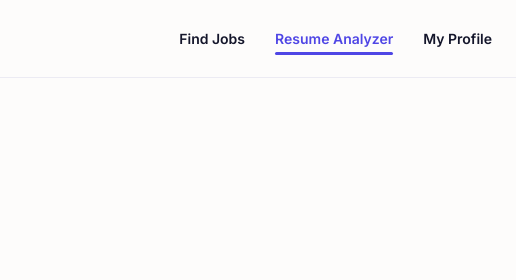
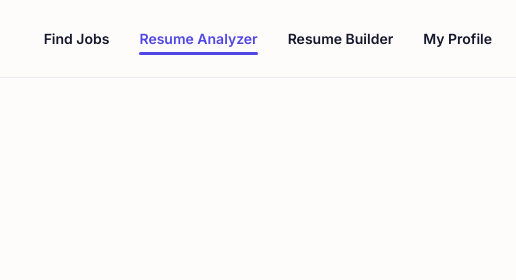
Before and after one commit to Neovirgil-afk/DSA-JOBSITE, a website: page resume.html in a window 1280 px wide. Shown: the top 280 px of the page, 764-1280 px from the left. Drawn offline with Linux system fonts and the light colour scheme; no server answers.

Commit message:
Add resume builder navigation

```diff
--- a/resume.html
+++ b/resume.html
@@ -50,7 +50,7 @@ input[type=file]{display:none}
 <header class="resume-header">
 <div class="wrap header-inner">
 <a class="logo" href="/" aria-label="JobSite home"><span class="logo-text">JOB<span class="logo-accent">SITE</span></span><svg class="logo-plane" width="26" height="26" viewBox="0 0 24 24" fill="none" aria-hidden="true"><path d="M21.5 2.5L2 10.2c-.8.3-.8 1.4 0 1.7l7.6 2.9 2.9 7.6c.3.8 1.4.8 1.7 0L21.9 3.9c.3-.9-.6-1.7-1.4-1.4z" fill="currentColor"/></svg></a>
-<nav class="resume-nav" aria-label="Resume navigation"><a href="/">Find Jobs</a><a href="/resume.html" class="active">Resume Analyzer</a><a href="/profile.html">My Profile</a></nav>
+<nav class="resume-nav" aria-label="Resume navigation"><a href="/">Find Jobs</a><a href="/resume.html" class="active">Resume Analyzer</a><a href="/resume-builder.html">Resume Builder</a><a href="/profile.html">My Profile</a></nav>
 </div>
 </header>
 <main class="resume-main">
```
